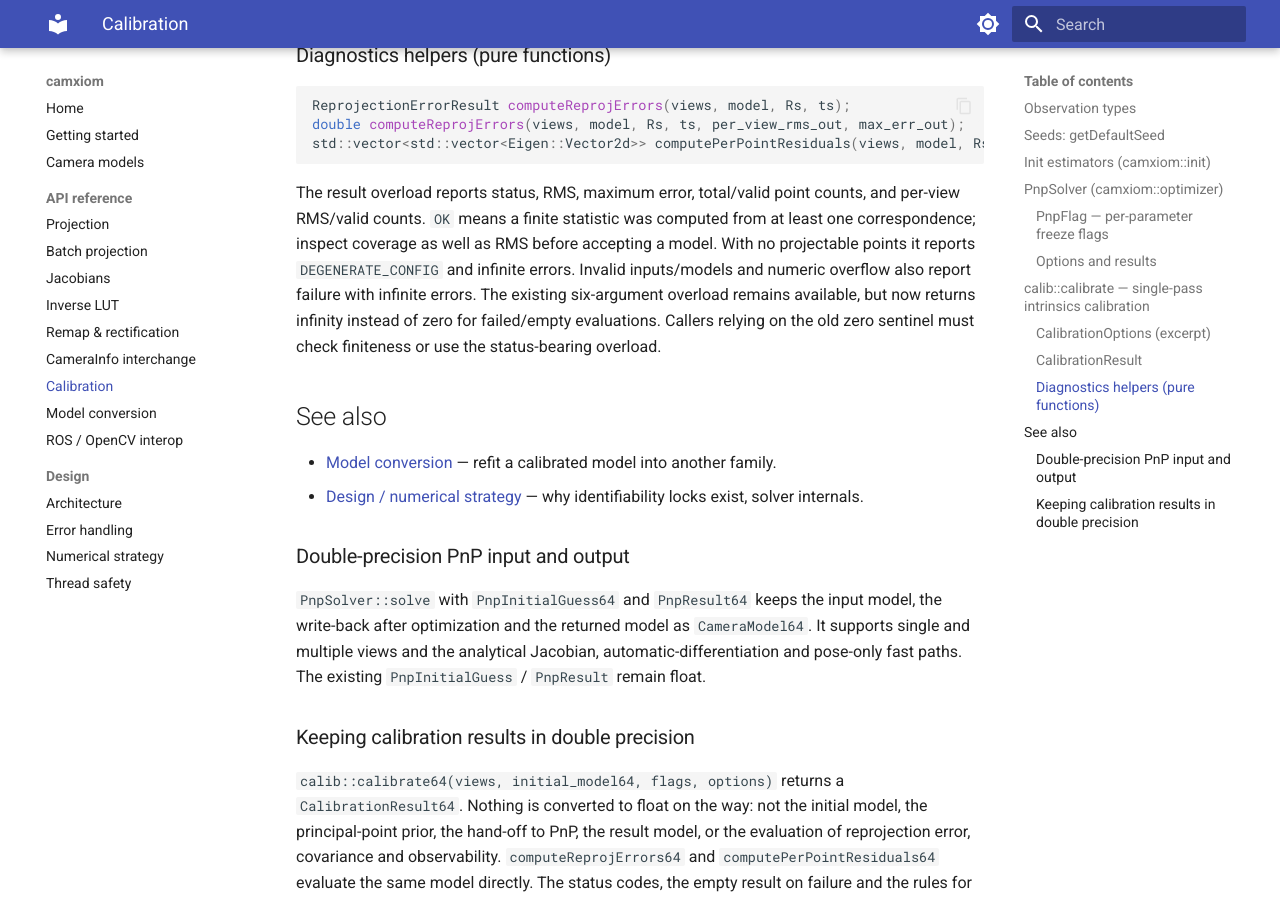
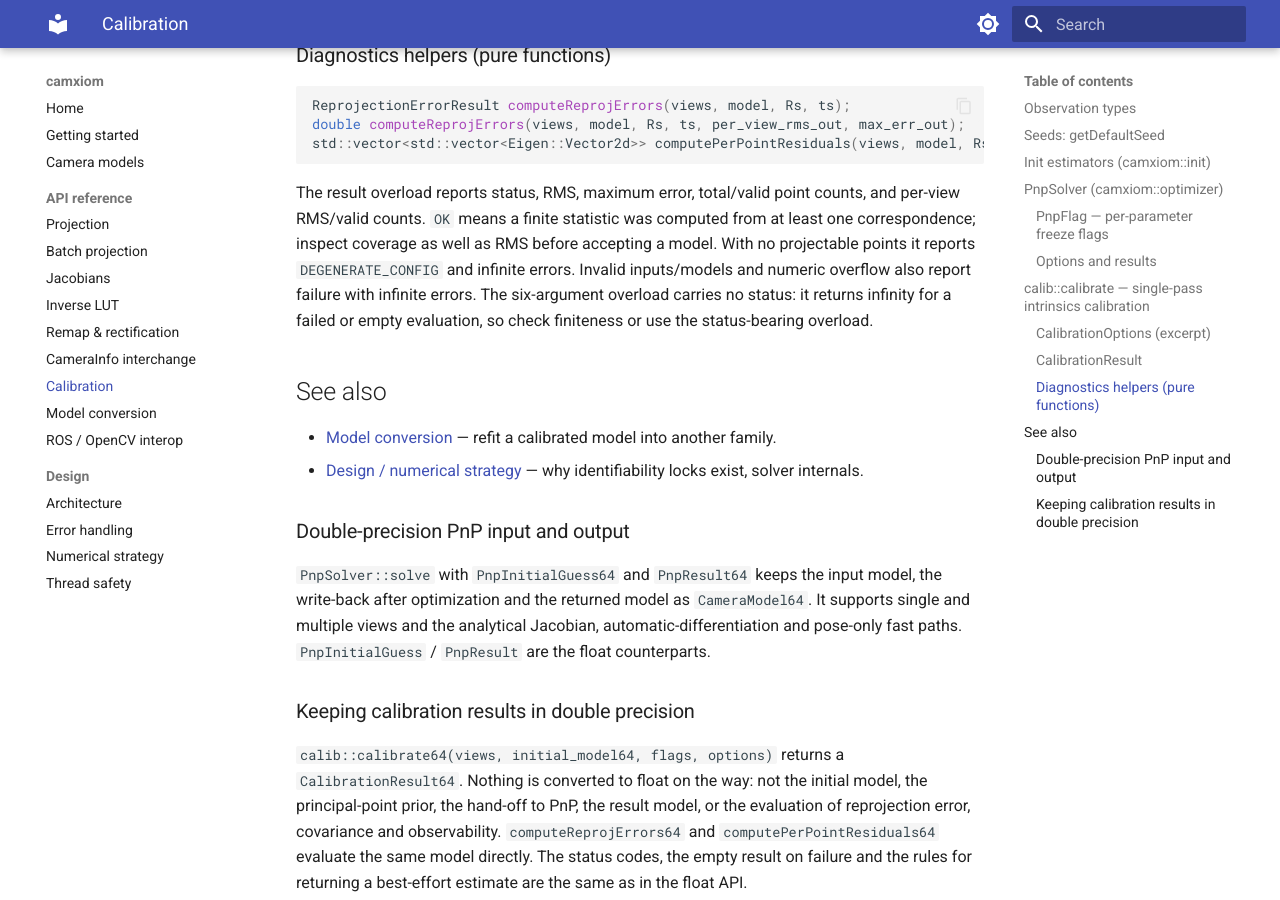
Before and after one commit to tier4/camxiom, an MkDocs documentation site: the page built from docs/api/calibration.md, in a window 1280 px wide and 900 px high, scrolled down 6396 px. Built offline with MkDocs 1.6.1 and Material for MkDocs 9.7.7, drawn with Linux system fonts in a browser that asks for light colours.

Commit message:
docs: bring the API pages in line with the current code
Correct statements that no longer match the code: the model size, the
limit updateThetaMax sets for each law, the input checks of the
equirectangular and cylindrical factories, which batch inverses run in
SIMD (KB8 runs the scalar solver), and the benchmarks the build option
adds. Describe the rectify fit by what it guarantees rather than by its
search steps, and drop notes about past behaviour and possible future
additions.

```diff
--- a/docs/api/calibration.md
+++ b/docs/api/calibration.md
@@ -268,10 +268,9 @@
 computed from at least one correspondence; inspect coverage as well as RMS
 before accepting a model. With no projectable points it reports
 `DEGENERATE_CONFIG` and infinite errors. Invalid inputs/models and numeric
-overflow also report failure with infinite errors. The existing six-argument
-overload remains available, but now returns infinity instead of zero for
-failed/empty evaluations. Callers relying on the old zero sentinel must
-check finiteness or use the status-bearing overload.
+overflow also report failure with infinite errors. The six-argument
+overload carries no status: it returns infinity for a failed or empty
+evaluation, so check finiteness or use the status-bearing overload.
 
 ## See also
 
@@ -285,8 +284,8 @@
 `PnpSolver::solve` with `PnpInitialGuess64` and `PnpResult64` keeps the input
 model, the write-back after optimization and the returned model as
 `CameraModel64`. It supports single and multiple views and the analytical
-Jacobian, automatic-differentiation and pose-only fast paths. The existing
-`PnpInitialGuess` / `PnpResult` remain float.
+Jacobian, automatic-differentiation and pose-only fast paths.
+`PnpInitialGuess` / `PnpResult` are the float counterparts.
 
 ### Keeping calibration results in double precision
 
```
Also changed, not shown: docs/api/batch.md (+5 -6 lines), docs/api/interop.md (+1 -2 lines), docs/api/projection.md (+2 -4 lines), docs/camera-models.md (+8 -7 lines), docs/getting-started.md (+1 -1 lines).
